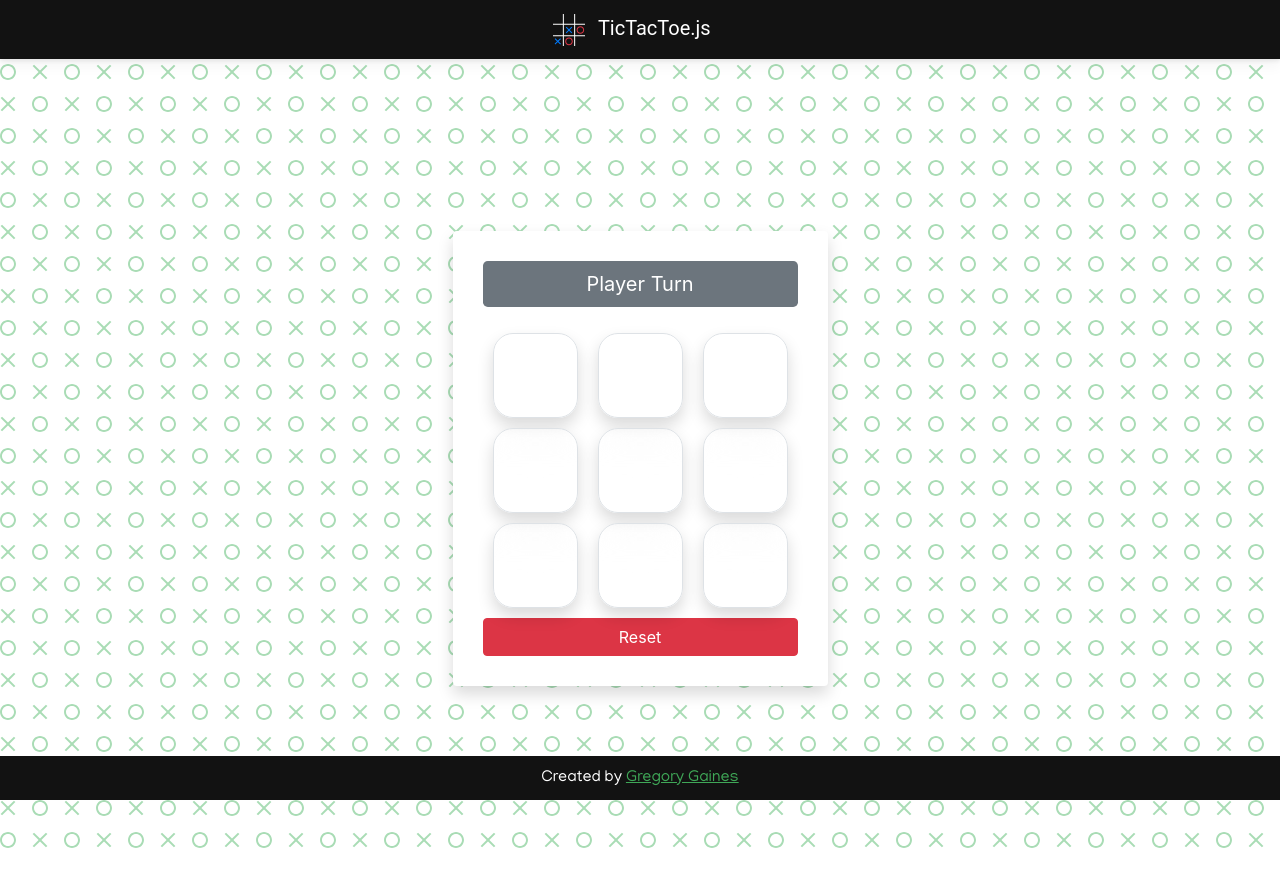
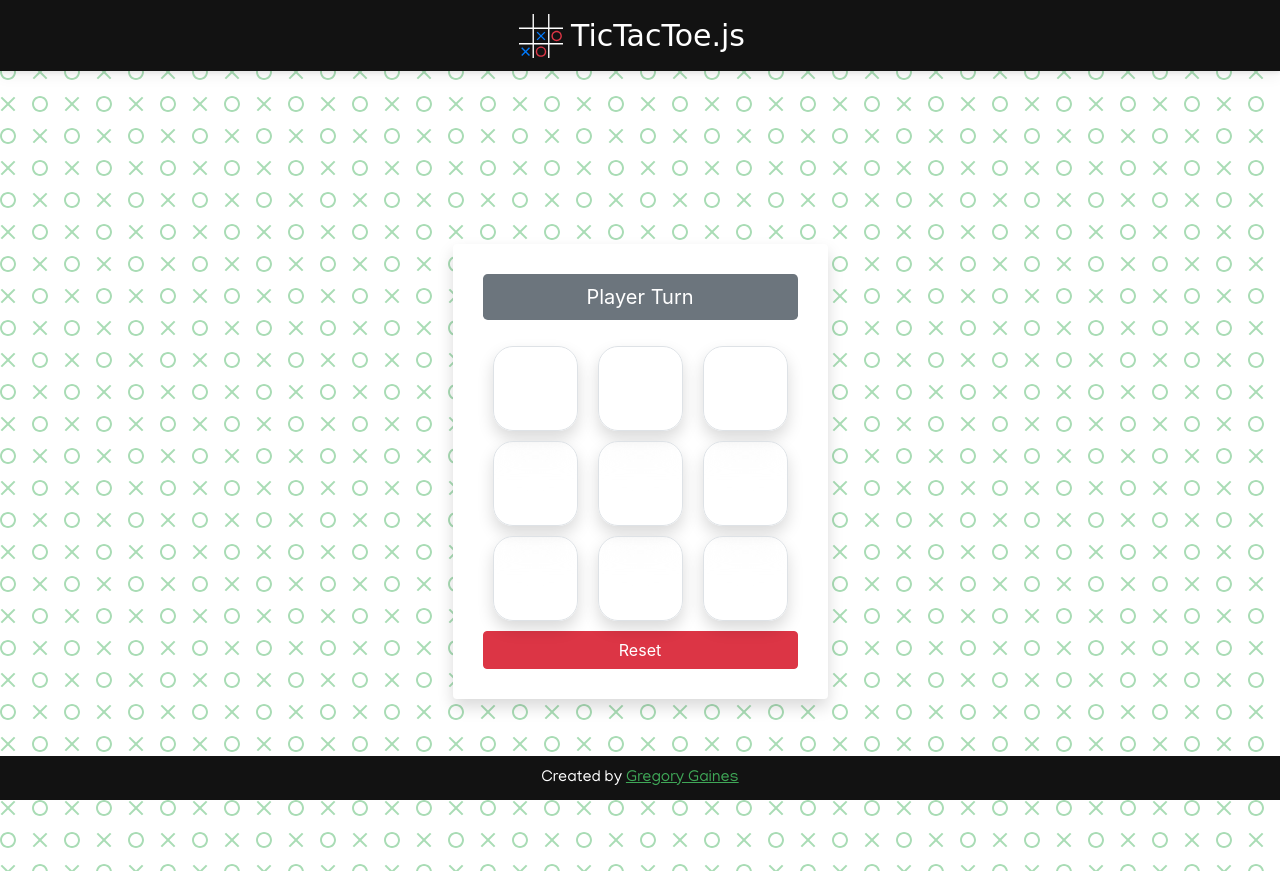
Before and after one commit to gregorygaines/tictactoe.js, a plain HTML site: page index.html in a window 1280 px wide. Drawn offline with nearby package versions, Linux system fonts and the light colour scheme.

Commit message:
Change nav title font

```diff
--- a/css/styles.css
+++ b/css/styles.css
@@ -135,3 +135,8 @@ footer a {
         display: block;
     }
 }
+
+.font-game {
+    font-family: 'Press Start 2P', cursive;
+    font-size: 30px !important;
+}
--- a/index.html
+++ b/index.html
@@ -51,7 +51,8 @@
             <span class="navbar-toggler-icon"></span>
         </button>
         <div class="collapse navbar-collapse justify-content-center " id="navbarTogglerDemo01">
-            <a class="navbar-brand" href="/"><img class="mr-2" src="img/favicon.svg" alt="tic tac toe logo"/>
+            <img height="44" class="mr-2" src="img/favicon.svg" alt="tic tac toe logo"/>
+            <a class="navbar-brand font-game" href="/tictactoe.js/">
                 TicTacToe.js</a>
         </div>
     </nav>
```
